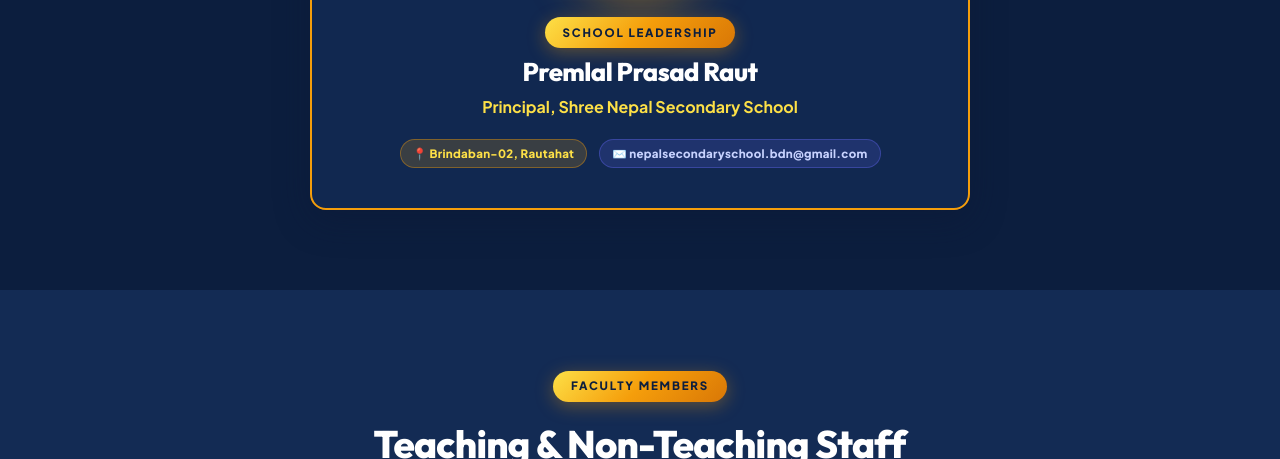
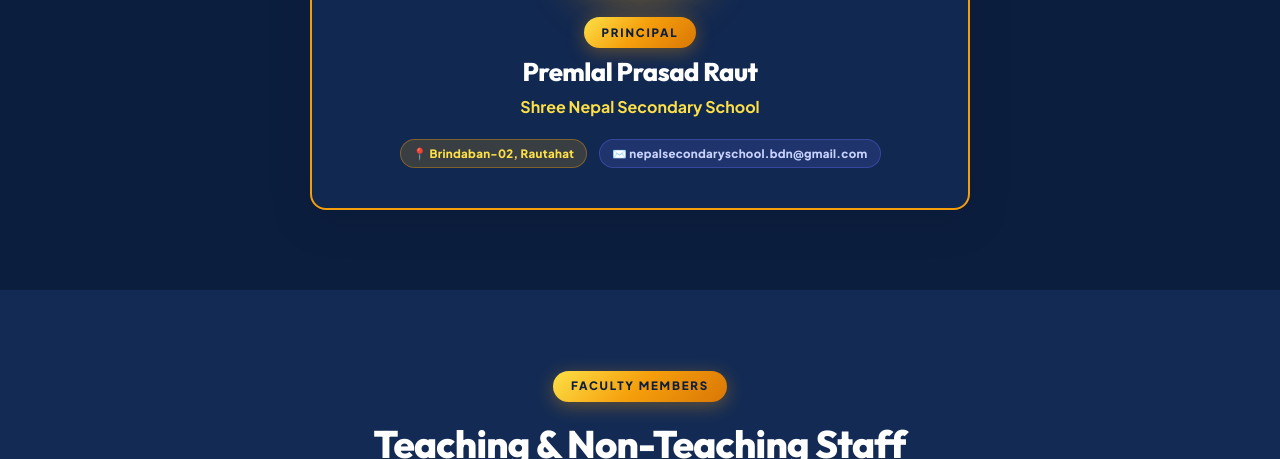
Before and after one commit to SidL340/nepal-school-website, a plain HTML site: page faculty.html in a window 1280 px wide. Shown: the part 641-1100 px from the top of the page. Drawn offline with Linux system fonts and the light colour scheme; no server answers.

Commit message:
Change 'School Leadership' tag to 'Principal'

```diff
--- a/faculty.html
+++ b/faculty.html
@@ -56,9 +56,9 @@
       <div style="margin:0 auto 1.25rem;width:150px;height:150px;" class="principal-photo-container">
         <div class="principal-photo-placeholder" style="width:150px;height:150px;border-radius:50%;border:4px solid var(--gold);background:rgba(255,255,255,0.08);display:flex;align-items:center;justify-content:center;font-size:3.8rem;margin:0 auto;box-shadow:var(--shadow-gold);">👨‍💼</div>
       </div>
-      <div class="tag" style="margin-bottom:0.6rem;">School Leadership</div>
+      <div class="tag" style="margin-bottom:0.6rem;">Principal</div>
       <h2 style="color:var(--white);margin-bottom:0.35rem;font-size:1.6rem;"><span class="principal-name">Premlal Prasad Raut</span></h2>
-      <p style="color:var(--gold-light);font-weight:700;font-size:1rem;margin-bottom:1.1rem;">Principal, <span class="dyn-school-name">Shree Nepal Secondary School</span></p>
+      <p style="color:var(--gold-light);font-weight:700;font-size:1rem;margin-bottom:1.1rem;"> <span class="dyn-school-name">Shree Nepal Secondary School</span></p>
       <div style="display:flex;justify-content:center;gap:0.75rem;flex-wrap:wrap;align-items:center;">
         <span class="badge badge-gold">📍 Brindaban-02, Rautahat</span>
         <span class="badge badge-blue">✉️ <a href="mailto:nepalsecondaryschool.bdn@gmail.com" class="principal-email" style="color:inherit;">nepalsecondaryschool.bdn@gmail.com</a></span>
```
